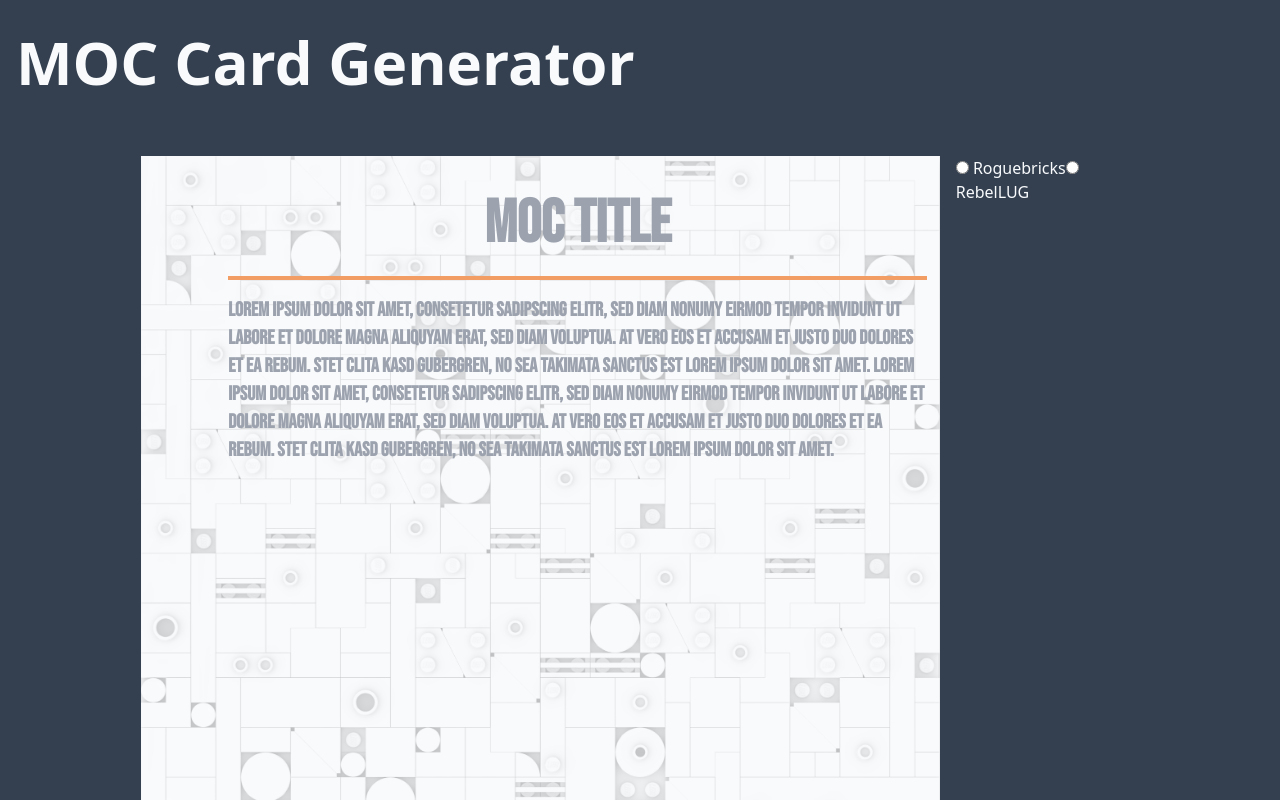
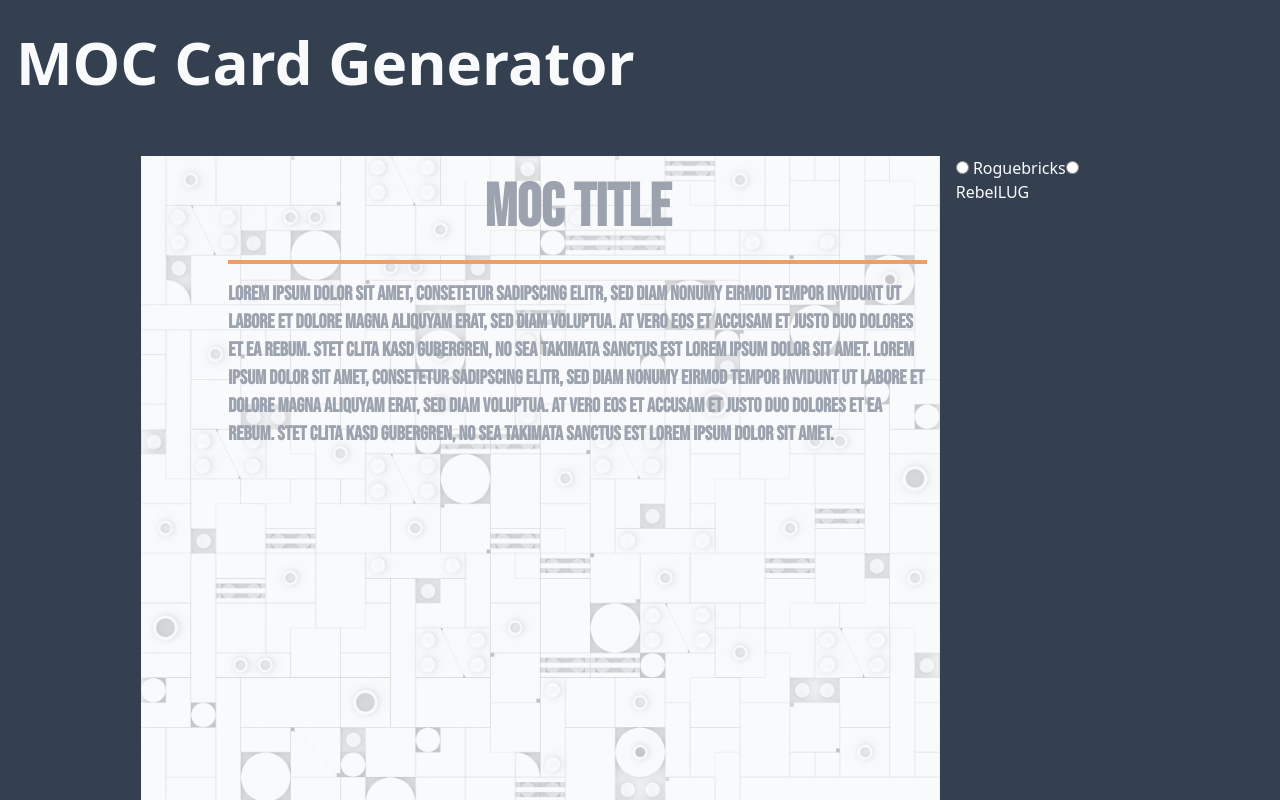
Before and after one commit to mocdaniel/moccardgenerator, a Next.js app: page / in a window 1280 px wide. Shown: the top 800 px of the page. Built offline with nearby package versions, Linux system fonts and the light colour scheme.

Commit message:
Adds Bebas Neue Google Font

```diff
--- a/components/preview.tsx
+++ b/components/preview.tsx
@@ -14,7 +14,7 @@ type PreviewProps = {
     branding: boolean,
 }
 
-const previewClassName = "flex flex-col justify-between gap-4 w-[874px] h-[1240px] bg-light text-dark py-4 " + bebasNeue.className
+const previewClassName = "flex flex-col justify-between gap-4 w-[874px] h-[1240px] bg-light text-dark " + bebasNeue.className
 
 console.log(previewClassName)
 
```
